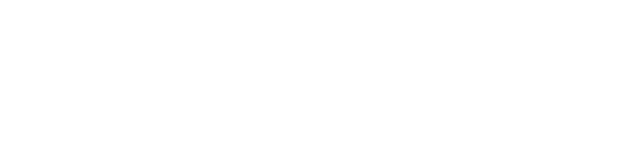
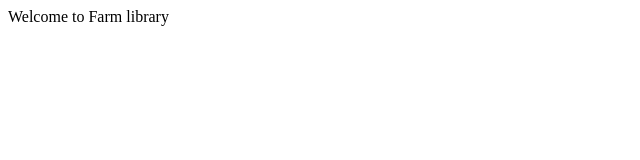
Before and after one commit to illbliss/Farmlibrary, a plain HTML site: page index.html in a window 1280 px wide. Shown: the whole page, without its empty margins (0-640 px from the left). Drawn offline with Linux system fonts and the light colour scheme.

Commit message:
Added Welcome Message

```diff
--- a/index.html
+++ b/index.html
@@ -1,3 +1,5 @@
 <html>
 
+  Welcome to Farm library
+
 </html>
```
